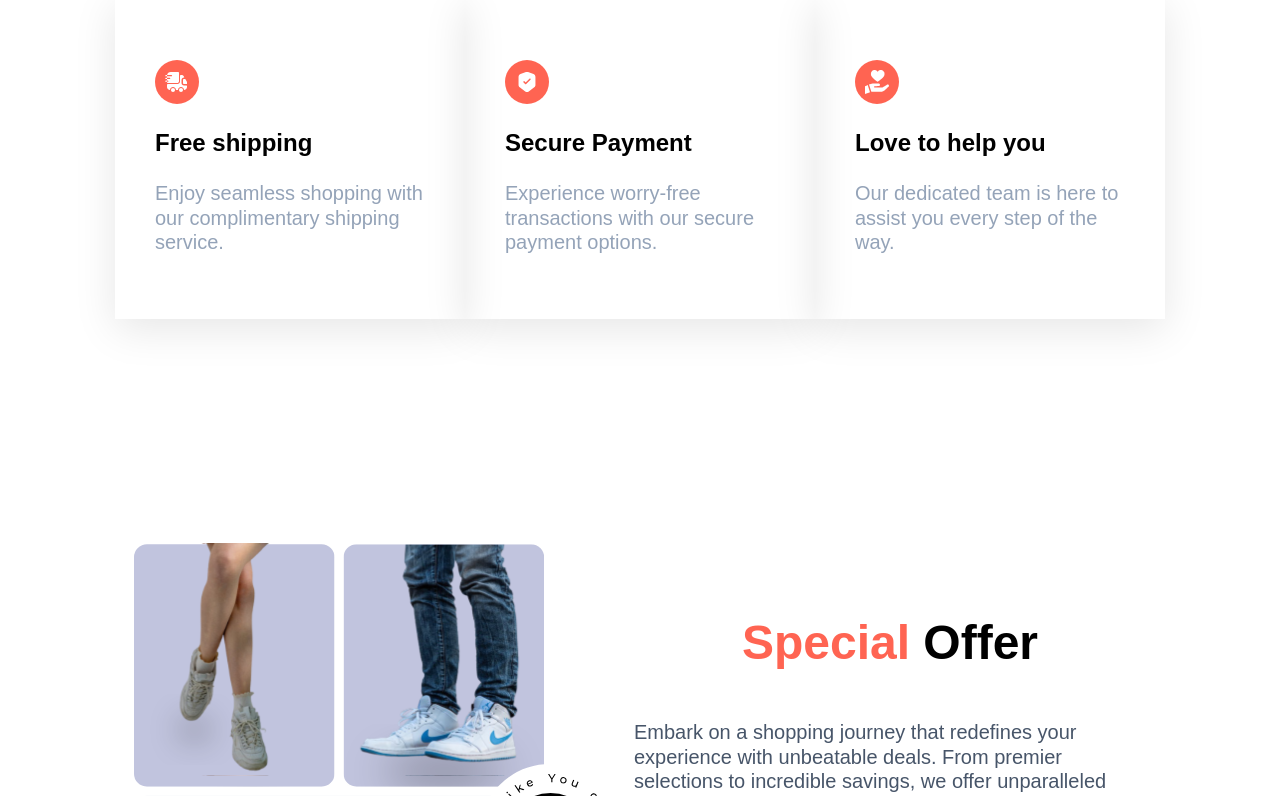
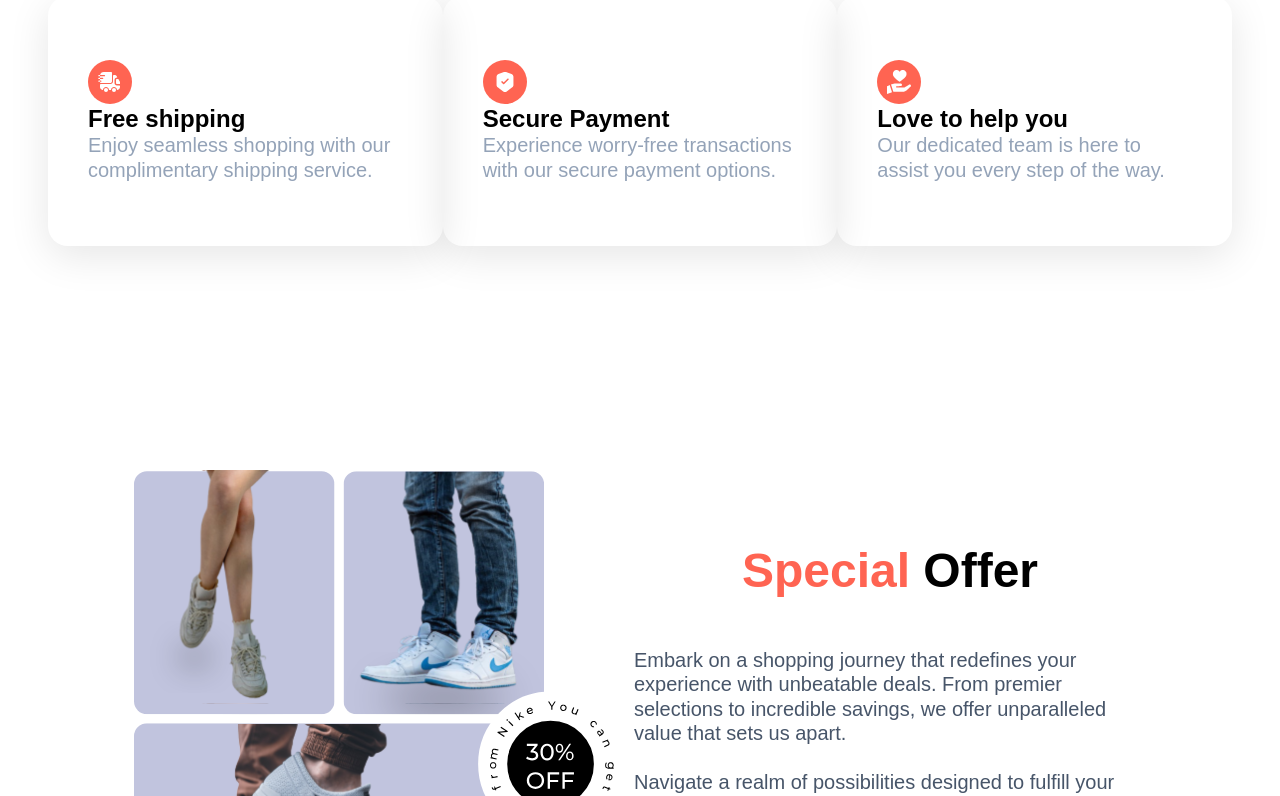
Before and after one commit to Gowthamwebdev/nike-landing-page, a React (Vite) app: page / in a window 1280 px wide. Shown: the part 2471-3267 px from the top of the page. Built offline with nearby package versions, Linux system fonts and the light colour scheme.

Commit message:
style addded

```diff
--- a/src/components/ServicesCard.jsx
+++ b/src/components/ServicesCard.jsx
@@ -1,6 +1,6 @@
 export const ServicesCard = ({imgURL, label, subtext}) => {
   return (
-    <div className="flex flex-col  sm:w-[350px] sm:min-w-[350px] w-full lg:gap-[1.5rem] shadow-3xl px-10 py-16">
+    <div className="flex-1 sm:w-[350px] sm:min-w-[350px] w-full rounded-[20px] shadow-3xl px-10 py-16">
       <div className="items-center w-11 h-11 bg-coral-red justify-center flex rounded-full">
       <img src={imgURL} width={24} height={24} alt={label} />
       </div>
```
